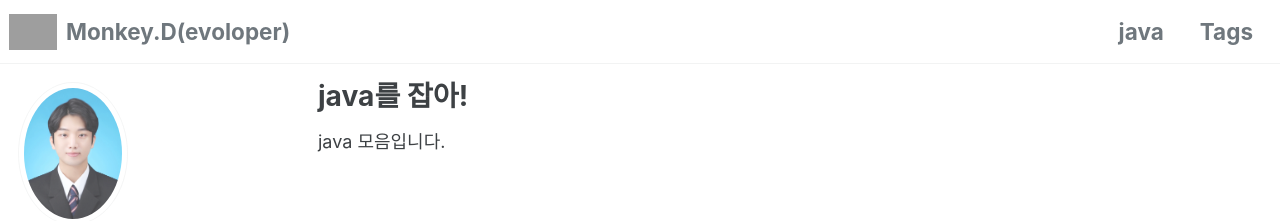
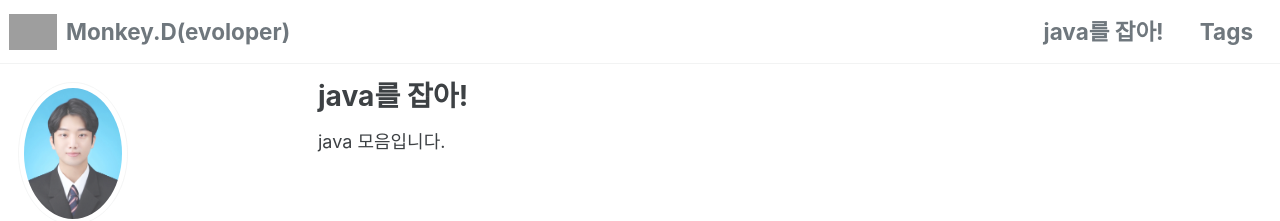
Before and after one commit to JAEHYUNNAM7430/jaehyunnam7430.github.io, a Jekyll site: the page built from _pages/javazip-archive.md, in a window 1280 px wide and 900 px high. Shown: the top 221 px of the window. Built offline with Jekyll 4.4.1, drawn with Linux system fonts in a browser that asks for light colours; cached includes are drawn as plain includes; nearby versions of some CDN libraries; grey boxes are pictures that could not be loaded.

Commit message:
카테고리 수정

```diff
--- a/_data/navigation.yml
+++ b/_data/navigation.yml
@@ -1,7 +1,7 @@
 # main links
 main:
-  - title: "java"
-    url: /categories/java/
+  - title: "java를 잡아!"
+    url: /javazip/
   - title: "카테고리"
     url: /categories/
     title: "GIT"
```
Also changed, not shown: _pages/javazip-archive.md (renamed from _pages/javazip.md, +1 -1 lines), _posts/2020-11-25-[java를 잡아]  java를 시작하기 전 잡담.md (+2 -2 lines).
